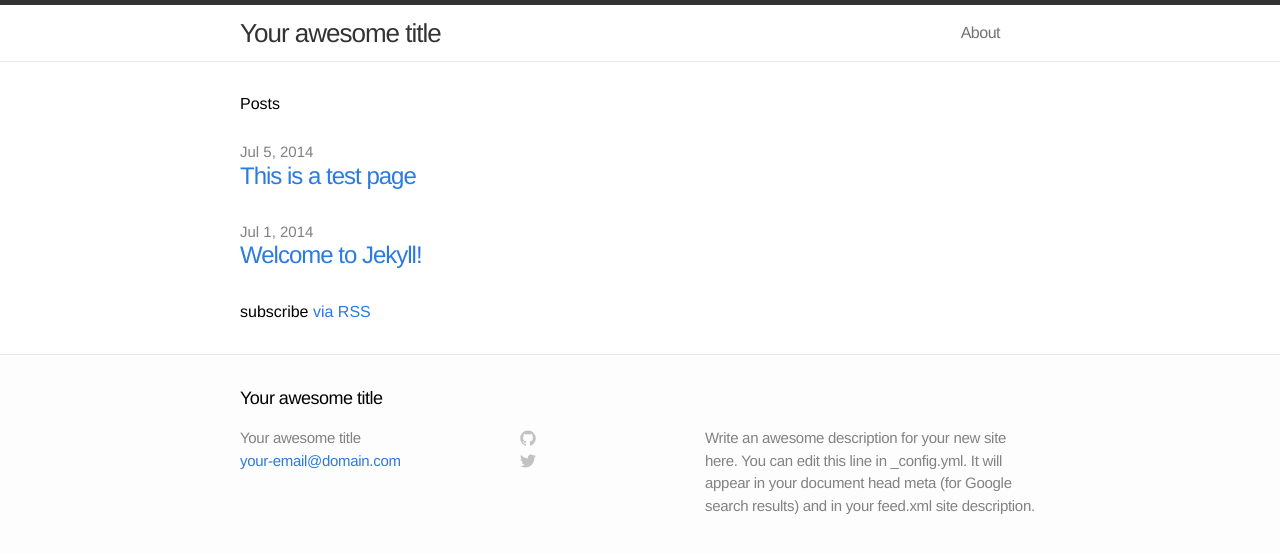
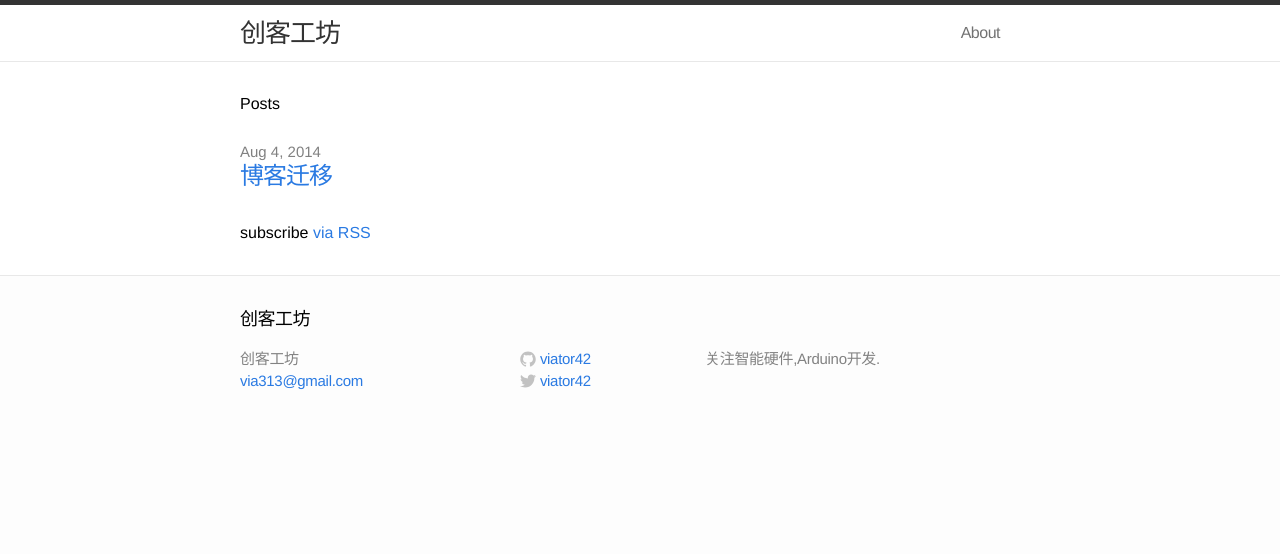
Before and after one commit to viator42/viator42.github.io, a Jekyll site: the page built from index.html, in a window 1280 px wide. Shown: the top 554 px of the page. Built offline with Jekyll 4.4.1, drawn with Linux system fonts in a browser that asks for light colours.

Commit message:
base blog complete

```diff
--- a/_config.yml
+++ b/_config.yml
@@ -1,10 +1,10 @@
 # Site settings
-title: Your awesome title
-email: your-email@domain.com
-description: "Write an awesome description for your new site here. You can edit this line in _config.yml. It will appear in your document head meta (for Google search results) and in your feed.xml site description."
+title: 创客工坊
+email: via313@gmail.com
+description: "关注智能硬件,Arduino开发."
 baseurl: ""
-url: "http://yourdomain.com"
-
+url: "http://viator42.github.io"
+username: "viator42"
 # Build settings
 markdown: kramdown
 permalink: pretty
--- a/_posts/2014-7-5-this-is-a-test-page.markdown
+++ /dev/null
@@ -1,8 +0,0 @@
----
-layout: post
-title:  "This is a test page"
-date:   2014-07-05
-categories: jekyll update
----
-
-This is a test page by viator42.
```
Also changed, not shown: _posts/2014-07-01-welcome-to-jekyll.markdown (deleted, +0 -24 lines), _posts/2014-8-4-transfer.markdown (added, +8 -0 lines).
